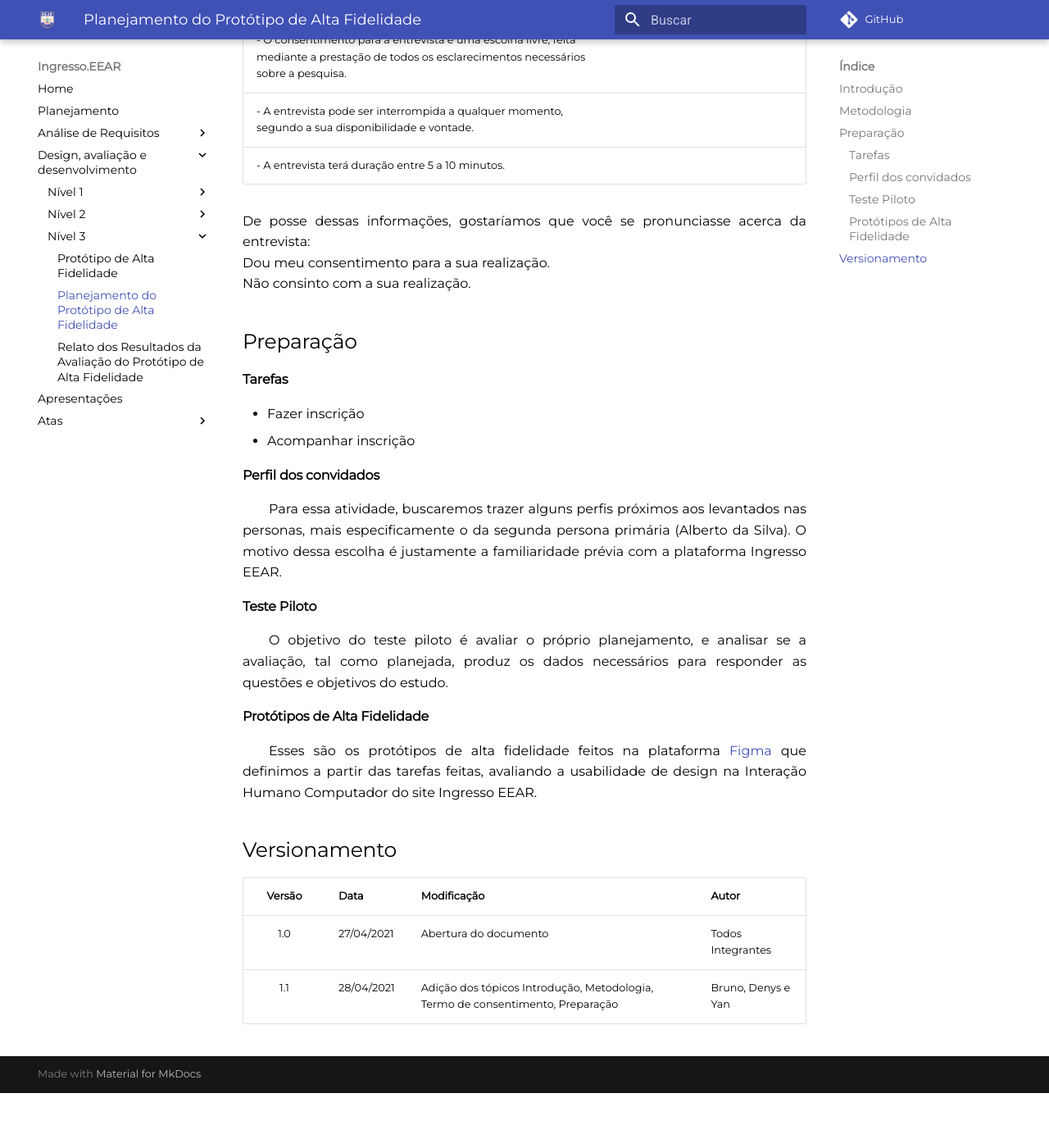
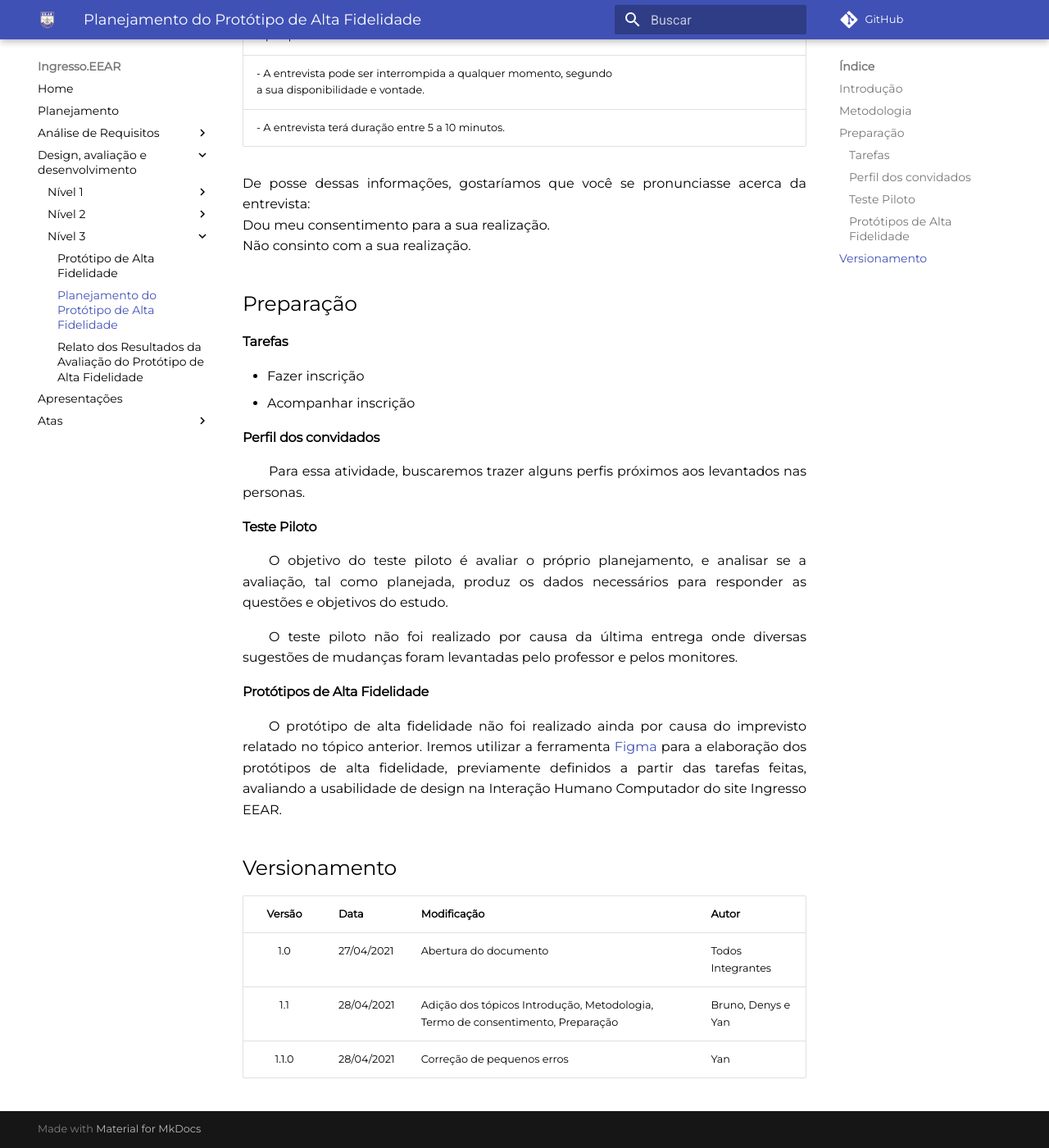
Before and after one commit to CarlosZoft/2020.2-Ingresso.eear, an MkDocs documentation site: the page built from docs/design-ava-dese/nivel-3/plan-prototipo-alta.md, in a window 1280 px wide and 1400 px high, scrolled down 1821 px. Shown: the whole window at 82% size. Built offline with MkDocs 1.6.1 and Material for MkDocs 9.7.7, drawn with Linux system fonts in a browser that asks for light colours; comment, search, counter and statistics services are not loaded; before the commit the page ends 3154 px from its top, so only the background shows below that.

Commit message:
(#43) Corrigindo pequenos erros

```diff
--- a/docs/design-ava-dese/nivel-3/plan-prototipo-alta.md
+++ b/docs/design-ava-dese/nivel-3/plan-prototipo-alta.md
@@ -8,11 +8,11 @@
 </p>
 
 | Atividade | Tarefa |
-|:--|:---|
-| Preparação | <ul><li>Definir tarefas para os participantes executarem</li><li>Definir o perfil dos participantes e recrutá-los</li><li>Criar protótipo de alta fidelidade para executar as tarefas</li><li>Executar um teste-piloto</li></ul> |
-| Coleta de dados & Interpretação |  <ul><li>Cada usuário deve executar as tarefas propostas interagindo com o protótipo de alta fidelidade, mediado pelo avaliador</li><li>O avaliador deve listar os problemas encontrados; e refinar o protótipo para resolver mais simples</li> </ul> |
-| Consolidação dos resultados | Priorizar a correção dos problemas não resolvidos sugerir correções |
-| Relato dos resultados | Relatar os problemas encontrados e sugestões de correção |
+|--|--|
+| Preparação |Definir tarefas para os participantes executarem<br> Definir o perfil dos participantes e recrutá-los<br>Criar protótipo de alta fidelidade para executar as tarefas<br>Executar um teste-piloto<br> |
+| Coleta de dados & Interpretação | Cada usuário deve executar as tarefas propostas interagindo com o protótipo de alta fidelidade, mediado pelo avaliador<br> O avaliador deve listar os problemas encontrados; e refinar o protótipo para resolver mais simples<br>|
+| Consolidação dos resultados<br> | Priorizar a correção dos problemas não resolvidos sugerir correções<br> |
+| Relato dos resultados<br> | Relatar os problemas encontrados e sugestões de correção<br> |
 </br>
 ## Termo de consentimento
 &emsp;&emsp;Somos alunos de Engenharia de Software, da Universidade de Brasília, e estamos cursando a disciplina de Interação Humano-Computador, ministrada pelo professor Dr. André Barros de Sales. Estamos realizando um projeto que tem como objetivo identificar problemas na interface de um site e sugerir melhorias segundo às normas de IHC. <br>
@@ -33,13 +33,15 @@
 - Acompanhar inscrição
 
 #### Perfil dos convidados
-&emsp;&emsp;Para essa atividade, buscaremos trazer alguns perfis próximos aos levantados nas personas, mais especificamente o da segunda persona primária (Alberto da Silva). O motivo dessa escolha é justamente a familiaridade prévia com a plataforma Ingresso EEAR.
+&emsp;&emsp;Para essa atividade, buscaremos trazer alguns perfis próximos aos levantados nas personas.
 
 #### Teste Piloto
 &emsp;&emsp;O objetivo do teste piloto é avaliar o próprio planejamento, e analisar se a avaliação, tal como planejada, produz os dados necessários para responder as questões e objetivos do estudo.
 
+&emsp;&emsp;O teste piloto não foi realizado por causa da última entrega onde diversas sugestões de mudanças foram levantadas pelo professor e pelos monitores.
+
 #### Protótipos de Alta Fidelidade
-&emsp;&emsp;Esses são os protótipos de alta fidelidade feitos na plataforma [Figma](https://www.figma.com/) que definimos a partir das tarefas feitas, avaliando a usabilidade de design na Interação Humano Computador do site Ingresso EEAR.
+&emsp;&emsp;O protótipo de alta fidelidade não foi realizado ainda por causa do imprevisto relatado no tópico anterior. Iremos utilizar a ferramenta [Figma](https://www.figma.com/) para a elaboração dos protótipos de alta fidelidade, previamente definidos a partir das tarefas feitas, avaliando a usabilidade de design na Interação Humano Computador do site Ingresso EEAR.
 
 
 ## Versionamento
@@ -47,3 +49,4 @@
 |:-:|--|--|--|
 |1.0|27/04/2021|Abertura do documento| Todos Integrantes |
 |1.1|28/04/2021|Adição dos tópicos Introdução, Metodologia, Termo de consentimento, Preparação | Bruno, Denys e Yan |
+|1.1.0| 28/04/2021 |Correção de pequenos erros | Yan |
```
